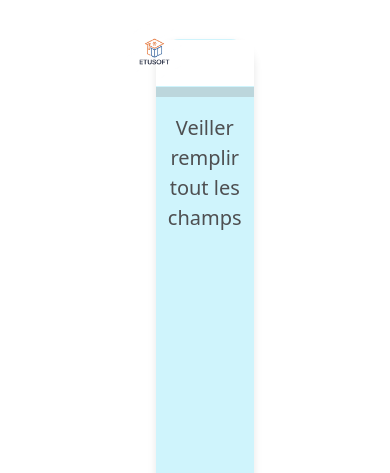
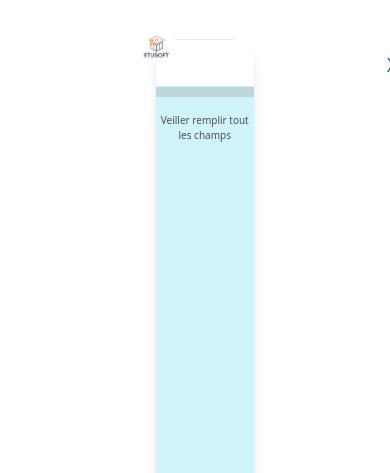
Before and after one commit to BradHHK/GESTION_SCOLARITE, a PHP site: page /php/login.php in a window 390 px wide; the page is wider, and only the part inside the window is pictured. Shown: the top 473 px of that part. Run offline with PHP 8.4, Linux system fonts and the light colour scheme.

Commit message:
Autre modification du fichier infoMessage.css

```diff
--- a/Projet_Gestion/css/infomessage.css
+++ b/Projet_Gestion/css/infomessage.css
@@ -67,10 +67,14 @@ hr{
         font-size: 20px;
     }
 
+    .message_corp{
+        font-size: 15px;
+    }
+
     .logo{
         position: relative;
-        height: 60px;
-        width: 60px;
+        height: 55px;
+        width: 55px;
         left: -70%;
         top: -35%;
     }
@@ -87,10 +91,14 @@ hr{
         font-size: 20px;
     }
 
+    .message_corp{
+        font-size: 10px;
+    }
+
     .logo{
         position: relative;
-        height: 55px;
-        width: 55px;
+        height: 45px;
+        width: 45px;
         left: -70%;
         top: -35%;
     }
```
